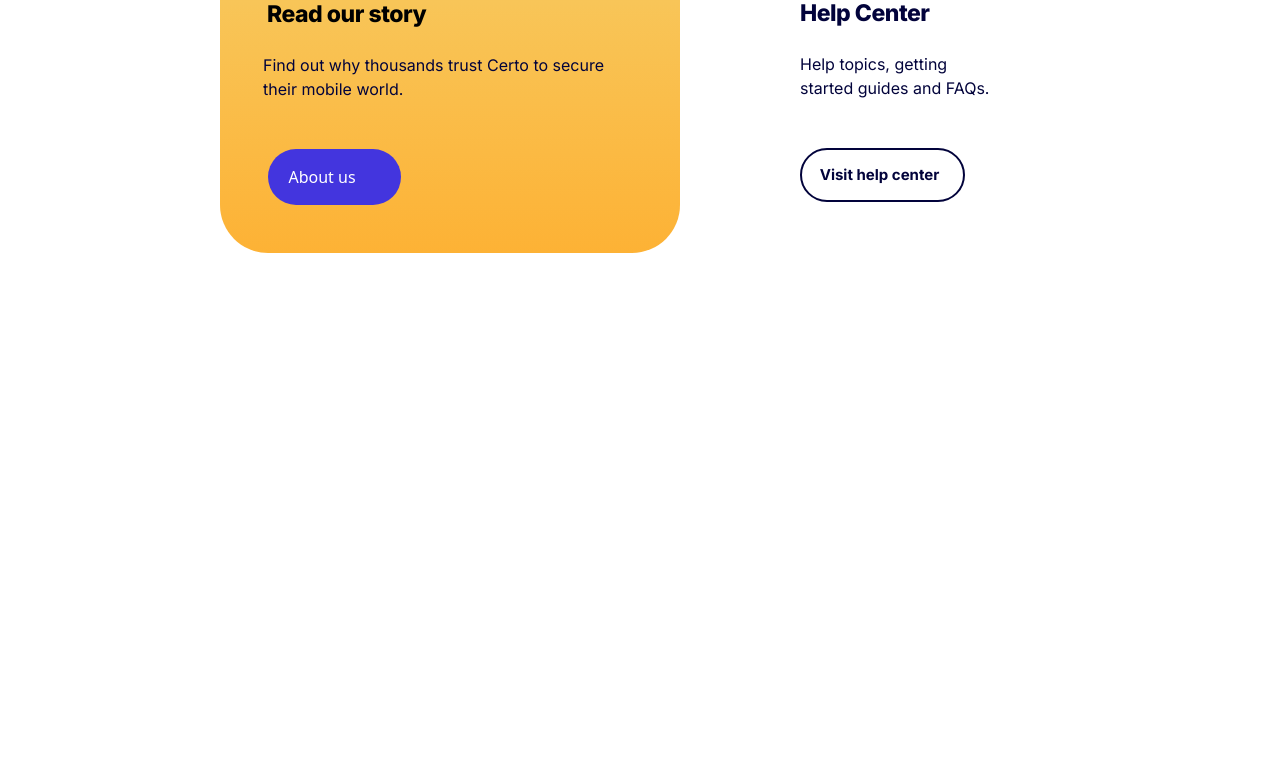
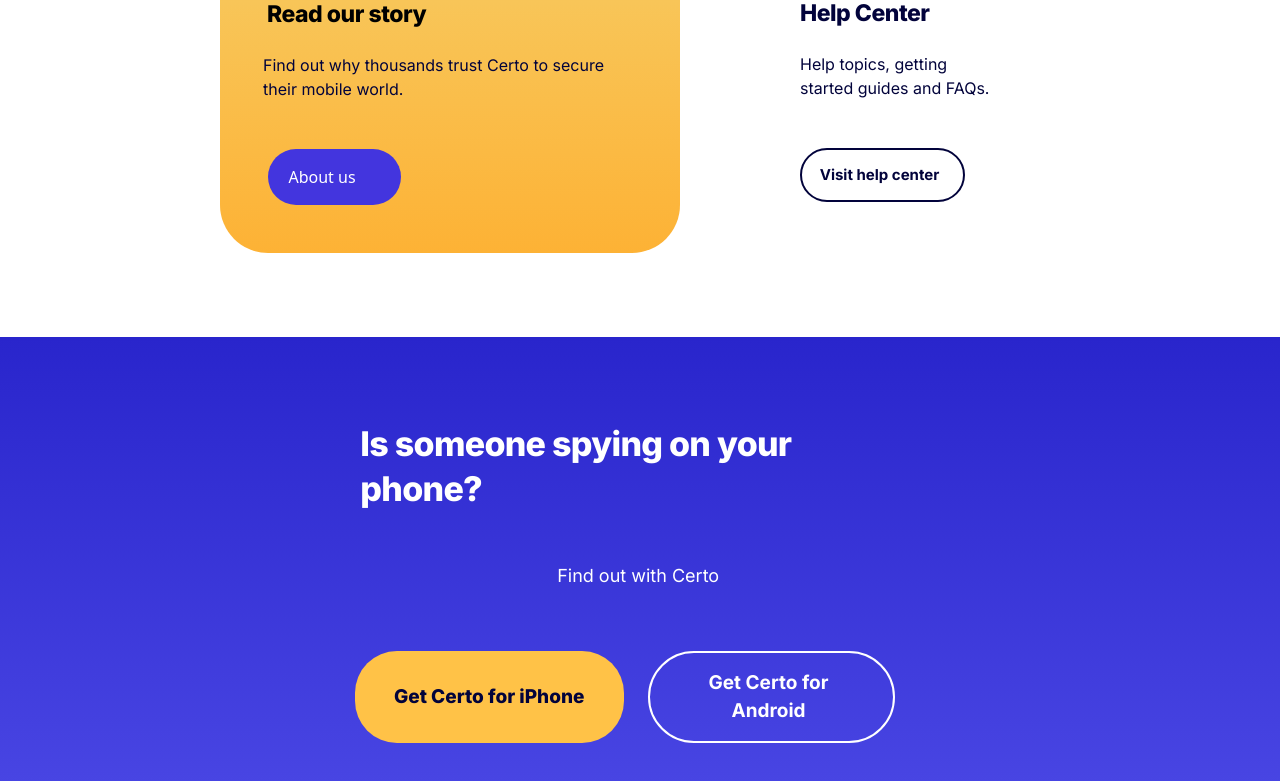
Before and after one commit to talha-fullstackdev/tailwind-css, a React (Vite) app: page / in a window 1280 px wide. Shown: the part 3765-4546 px from the top of the page. Before the commit the page ends 4102 px from the top, so only its background shows below. Built offline with nearby package versions, Linux system fonts and the light colour scheme.

Commit message:
made spying section

```diff
--- a/src/App.jsx
+++ b/src/App.jsx
@@ -4,6 +4,7 @@
 import MobileSecurity from "./assets/components/MobileSecurity"
 import FeedBack from "./assets/components/FeedBack"
 import OurStory from "./assets/components/OurStory"
+import Spaying from "./assets/components/Spaying"
 function App() {
   return (
   <>
@@ -13,6 +14,7 @@
    <MobileSecurity/>
    <FeedBack/>
    <OurStory/>
+   <Spaying/>
   </>
   )
 }
--- /dev/null
+++ b/src/assets/components/Spaying.jsx
@@ -0,0 +1,25 @@
+const Spaying = () => {
+  return (
+    <div className="bg-[linear-gradient(180deg,_#2925CC_0%,_#4B48E5_100%)] pt-[84px] pb-[84px] ">
+      <div className="w-[750px] m-auto">
+        <div className="w-[559px] ml-[95.34px] mr-[95.66px]">
+          <p className="text-[34px] text-[#FFFFFF] leading-[45px] tracking-[-0.72px] inter font-extrabold">Is someone spying on your phone?</p>
+        </div>
+        <div className="mt-[50px] ml-[292.17px] mr-[293.83px] w-[164px]">
+          <p className="text-[18px] text-[#FFFFFF] leading-[30px] tracking-[0%] inter">Find out with Certo</p>
+        </div>
+        <div className="mt-[60px] flex pl-[89.88px] pr-[113.87px] gap-[24px]">
+          <button className=" text-center bg-[#FFC247] w-[268.66px]  rounded-[42px] text-[19px] leading-[22.5px] tracking-[0%] font-extrabold text-[#02033B] inter ">
+            Get Certo for iPhone
+          </button>
+            <button className="w-[247.59px] border-2 border-[#FFFFFF] text-[#FFFFFF] text-[19px] font-bold rounded-full inter pt-[16px] pl-[20px] pb-[15.5px] pr-[25.59px]">
+          Get Certo for Android
+        </button>
+        </div>
+
+      </div>
+    </div>
+  );
+};
+
+export default Spaying;
```
